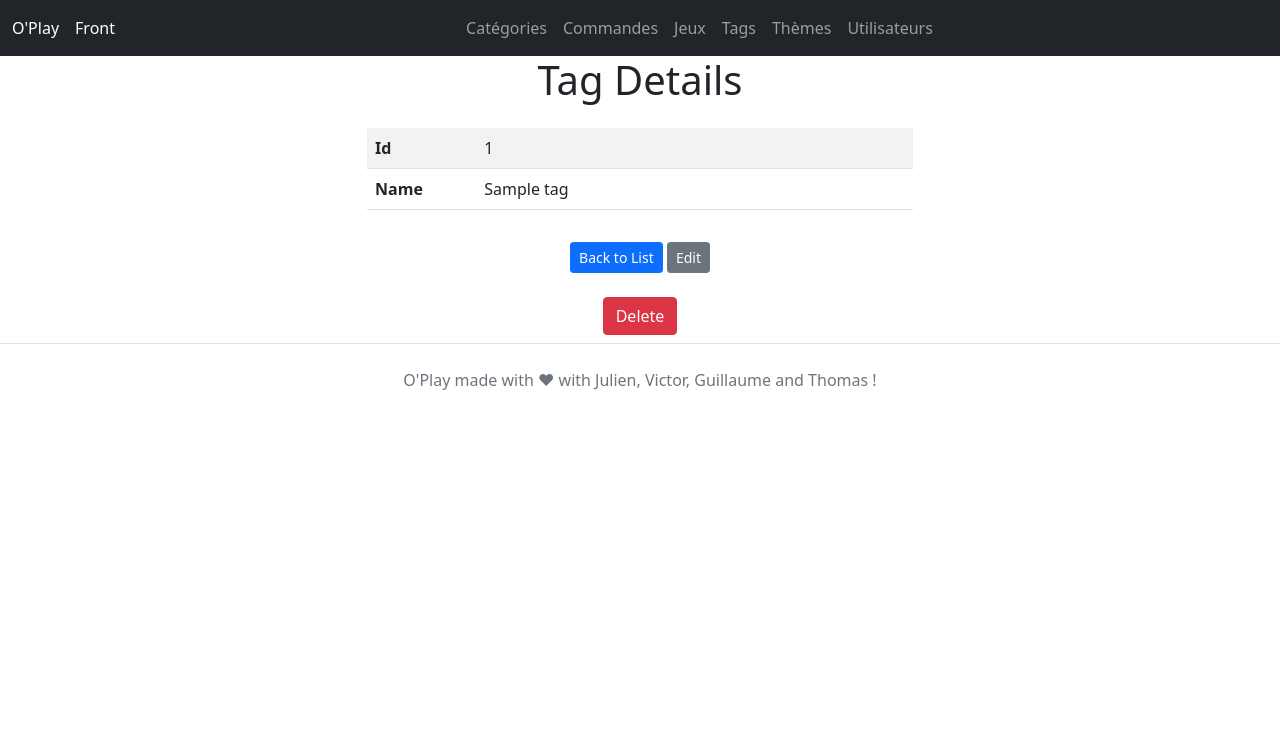
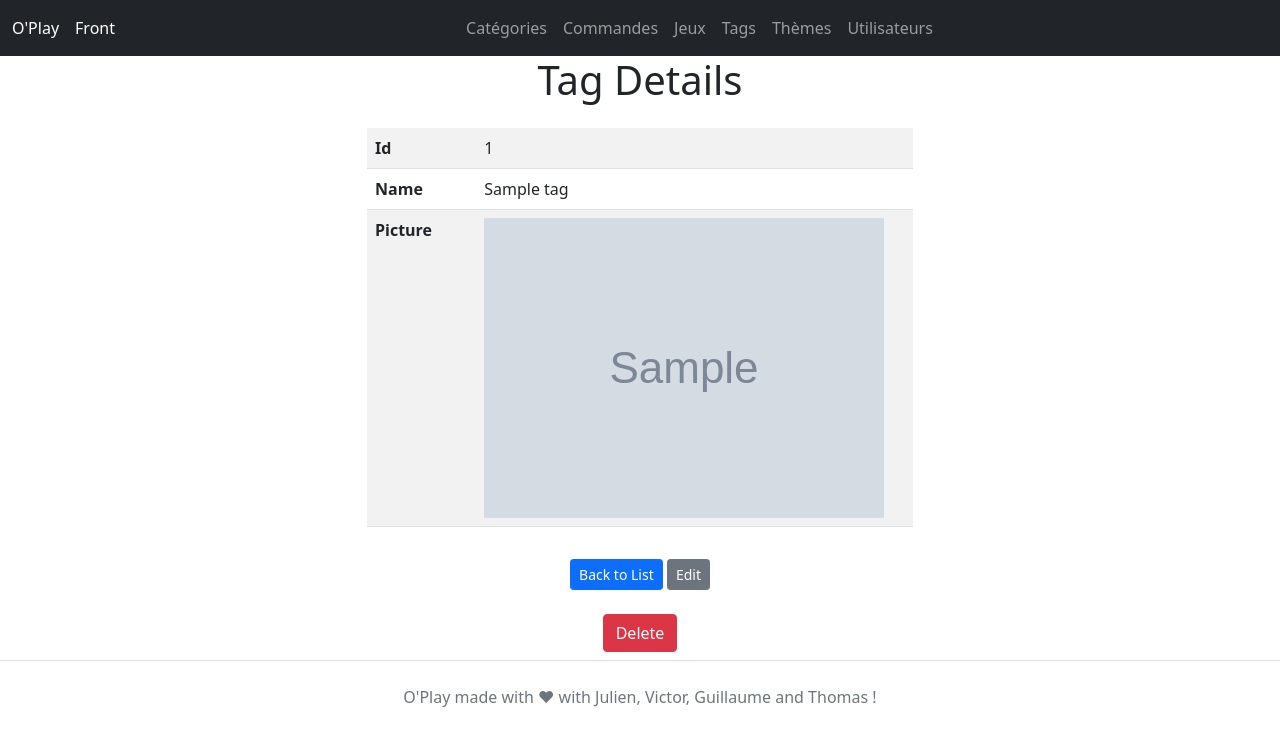
Before and after one commit to guillaumecharnier/Oplay, a Symfony app: template templates/backoffice/tag/show.html.twig in a window 1280 px wide. Shown: the top 746 px of the page. Run offline with Twig, Linux system fonts and the light colour scheme; the template is opened without the code that fills it: most values are stand-ins (such as "Sample title", 1, 10 or a date in 2020); grey boxes marked "Sample" are stand-in pictures; some libraries are stand-ins or nearby versions.

```diff
--- a/templates/backoffice/order/main.html.twig
+++ b/templates/backoffice/order/main.html.twig
@@ -12,6 +12,8 @@
                     <thead>
                         <tr>
                             <th>Order N°</th>
+                            <th>Firstname</th>
+                            <th>Lastname</th>
                             <th>Nickname</th>
                             <th>CreatedAt</th>
                             <th>Status</th>
@@ -30,6 +32,8 @@
 
                                 <tr>
                                     <td>{{ order.id }}</td>
+                                    <td>{{ order.user.firstname }}</td>
+                                    <td>{{ order.user.lastname }}</td>
                                     <td>{{ order.user.nickname }}</td>
                                     <td>{{ order.createdAt ? order.createdAt.format('Y-m-d H:i:s') : '' }}</td>
                                     <td>{{ order.status }}</td>
--- a/templates/backoffice/order/pendingOrders.html.twig
+++ b/templates/backoffice/order/pendingOrders.html.twig
@@ -12,6 +12,8 @@
                     <thead>
                         <tr>
                             <th>Id</th>
+                            <th>Firstname</th>
+                            <th>Lastname</th>
                             <th>Nickname</th>
                             <th>CreatedAt</th>
                             <th>Status</th>
@@ -27,6 +29,8 @@
                             {% if order.status == 'pending' %}
                                 <tr>
                                     <td>{{ order.id }}</td>
+                                    <td>{{ order.user.firstname }}</td>
+                                    <td>{{ order.user.lastname }}</td>
                                     <td>{{ order.user.nickname }}</td>
                                     <td>{{ order.createdAt ? order.createdAt.format('Y-m-d H:i:s') : '' }}</td>
                                     <td>{{ order.status }}</td>
--- a/templates/backoffice/order/show.html.twig
+++ b/templates/backoffice/order/show.html.twig
@@ -48,11 +48,8 @@
                                                 <ul>
                                                     {% for userGameKey in orderGameKeys %}
                                                         <li>
-                                                            Clé : {{ userGameKey.gameKey|mask_key }}
+                                                            Key : {{ userGameKey.gameKey|mask_key }}
                                                         </li>
-                                                        {% if order.status != 'pending' %}
-                                                            Issues -> <a href="{{ path('app_game_generate_key_order', {'id': gameOrder.id}) }}" class="btn btn-warning btn-sm mb-2">Generate New Key</a>
-                                                        {% endif %}
                                                     {% endfor %}
                                                 </ul>
                                             {% else %}
--- a/templates/backoffice/order/validateOrders.html.twig
+++ b/templates/backoffice/order/validateOrders.html.twig
@@ -12,6 +12,8 @@
                     <thead>
                         <tr>
                             <th>Id</th>
+                            <th>Firstname</th>
+                            <th>Lastname</th>
                             <th>Nickname</th>
                             <th>CreatedAt</th>
                             <th>Status</th>
@@ -27,6 +29,8 @@
                             {% if order.status == 'validated' %}
                                 <tr>
                                     <td>{{ order.id }}</td>
+                                    <td>{{ order.user.firstname }}</td>
+                                    <td>{{ order.user.lastname }}</td>
                                     <td>{{ order.user.nickname }}</td>
                                     <td>{{ order.createdAt ? order.createdAt.format('Y-m-d H:i:s') : '' }}</td>
                                     <td>{{ order.status }}</td>
--- a/templates/backoffice/tag/show.html.twig
+++ b/templates/backoffice/tag/show.html.twig
@@ -19,6 +19,16 @@
                                 <th>Name</th>
                                 <td>{{ tag.name }}</td>
                             </tr>
+                            <tr>
+                            <th>Picture</th>
+                            <td>
+                                {% if tag.picture %}
+                                    <img src="{{ asset(tag.picture) }}" class="d-block w-10" alt="{{ tag.name }}">
+                                {% else %}
+                                    No picture
+                                {% endif %}
+                            </td>
+                        </tr>
                         </tbody>
                     </table>
                 </div>
```
